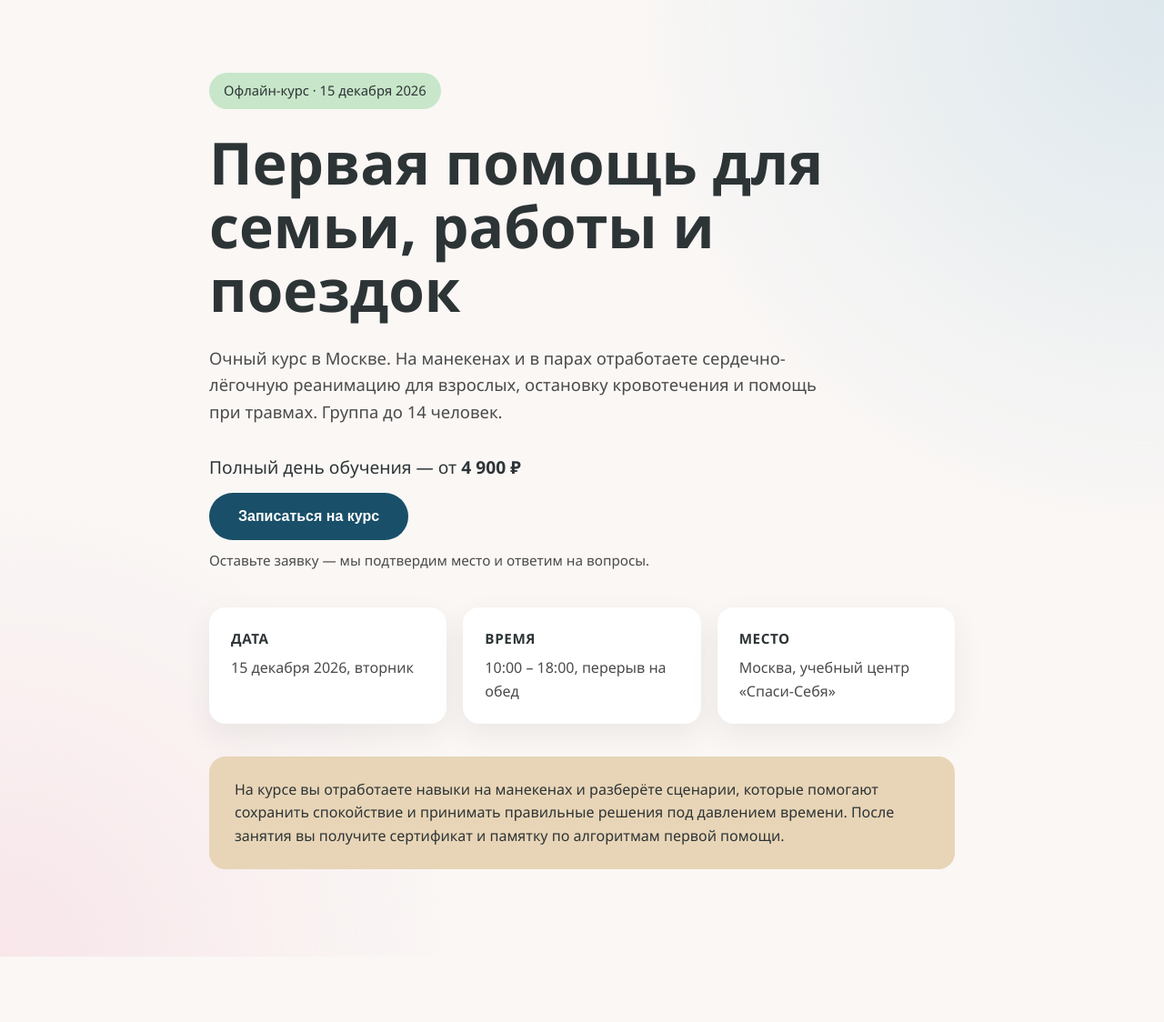
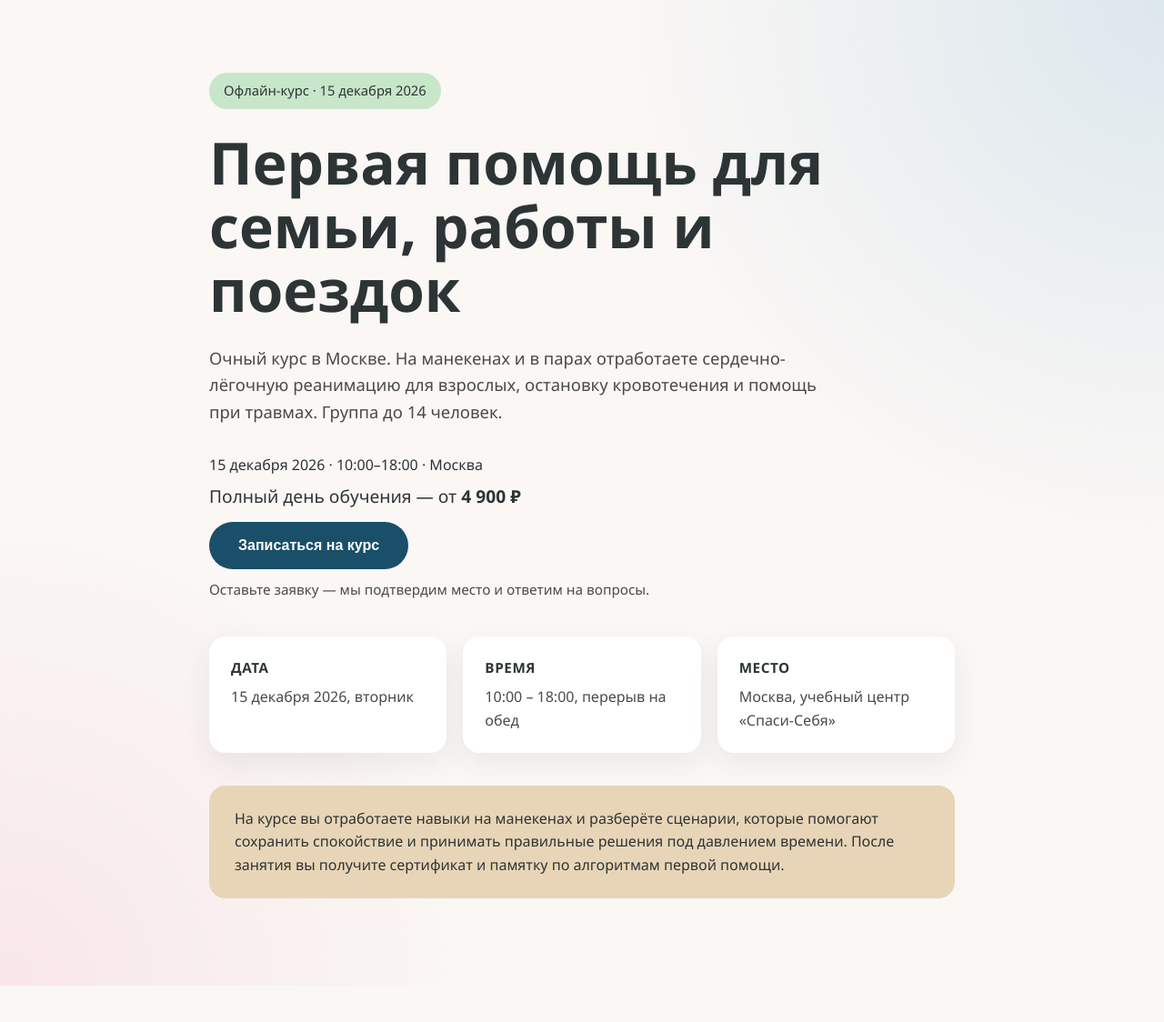
Before and after one commit to Alexxz/test-landing, a PHP site: page / in a window 1280 px wide. Shown: the top 1124 px of the page at 91% size. Run offline with PHP 8.4, Linux system fonts and the light colour scheme; some libraries are stand-ins or nearby versions.

Commit message:
Показать дату и время рядом с основной кнопкой — e21

```diff
--- a/css/style.css
+++ b/css/style.css
@@ -213,9 +213,8 @@ img {
 
 .emotional-photo img {
     width: 100%;
-    height: min(40vh, 320px);
-    object-fit: contain;
-    background: var(--bg-soft);
+    height: min(70vh, 560px);
+    object-fit: cover;
 }
 
 .instructors-grid {
@@ -439,6 +438,13 @@ img {
     margin: 24px 0 32px;
 }
 
+.hero-logistics {
+    margin: 0 0 8px;
+    font-size: 1rem;
+    line-height: 1.5;
+    color: var(--heading);
+}
+
 .hero-price {
     margin: 0 0 12px;
     font-size: 1.2rem;
--- a/index.php
+++ b/index.php
@@ -19,6 +19,7 @@
                 Группа до 14 человек.
             </p>
             <div class="hero-action">
+                <p class="hero-logistics">15 декабря 2026 · 10:00–18:00 · Москва</p>
                 <p class="hero-price">Полный день обучения — от <strong>4 900 ₽</strong></p>
                 <button type="button" class="btn btn-register hero-register" data-track-label="hero_cta">Записаться на курс</button>
                 <p class="hero-action-note">Оставьте заявку — мы подтвердим место и ответим на вопросы.</p>
--- a/js/main.js
+++ b/js/main.js
@@ -1,5 +1,5 @@
 document.addEventListener('DOMContentLoaded', () => {
-    const variant = 'e20_compact_training_photo';
+    const variant = 'e21_decision_facts_at_cta';
     const pendingEvents = [];
     let exposed = false;
     const track = (name, properties = {}) => {
```
